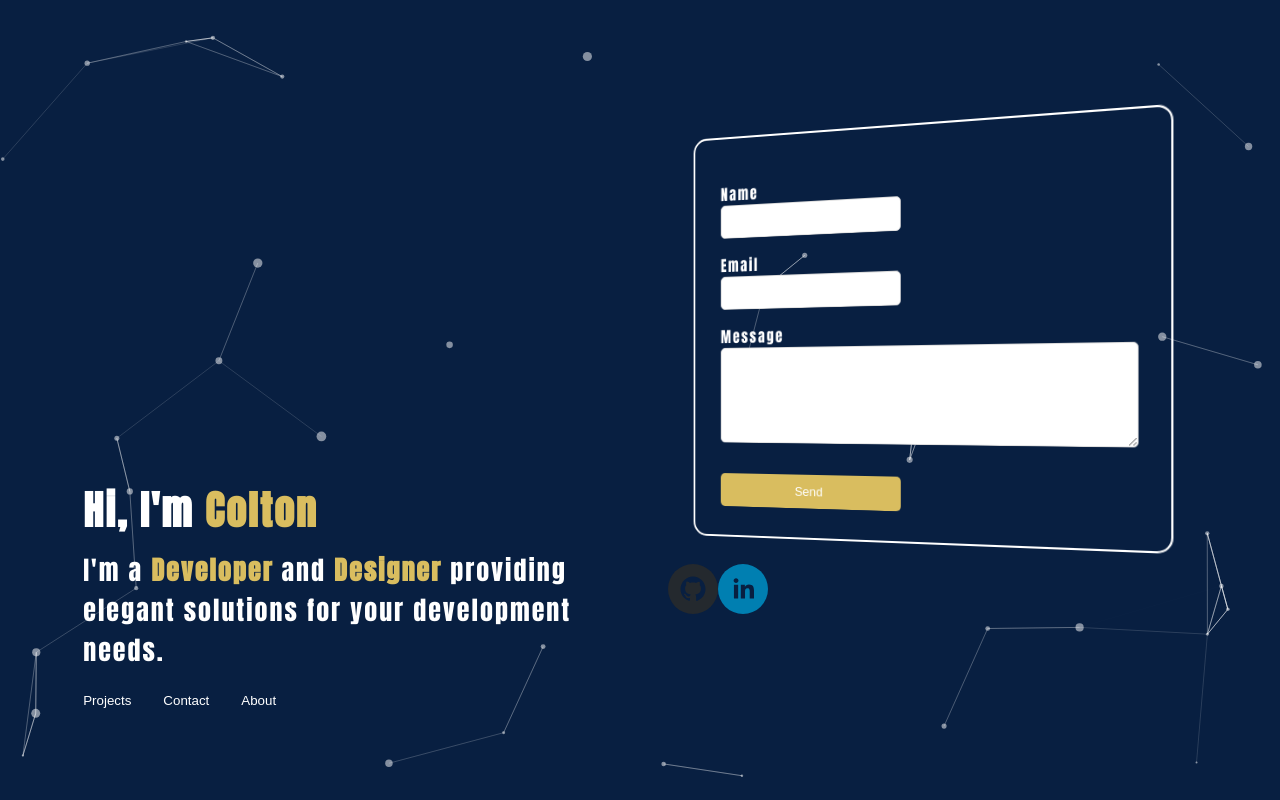
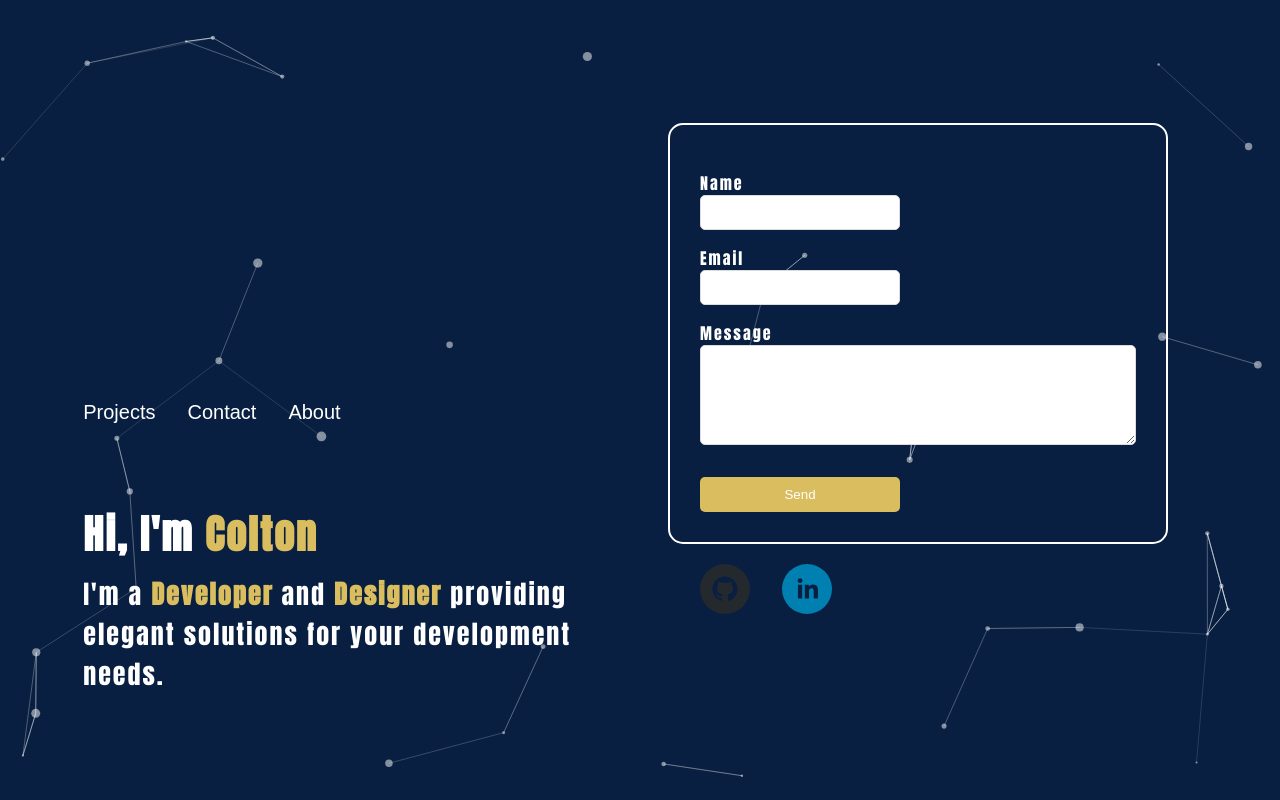
Before and after one commit to Cskiera142/Portfolio_3.0, a React (Create React App) app: page / in a window 1280 px wide. Both pictures are taken after a click on the button "Contact". Built offline with nearby package versions, Linux system fonts and the light colour scheme; a web font is replaced by a local one.

Commit message:
changes to nav layout

```diff
--- a/src/components/contact/Contact.css
+++ b/src/components/contact/Contact.css
@@ -27,16 +27,15 @@ form {
   transform-style: preserve-3d;
   transition: transform 0.8s ease-in-out;
   transform-origin: center center;
-  transform: rotateY(-15deg);
+
   padding: 30px;
   border-radius: 15px;
   border: 2px solid #fff;
 }
 
 form:hover {
-  transition: transform 0.5s ease-in-out;
-  transform: rotateY(0deg);
-  background-color: rgb(10, 31, 68);
+  background-color: rgb(0, 0, 0);
+  opacity: 85%;
 }
 
 textarea {
@@ -80,10 +79,6 @@ input[type="submit"] {
   border: none;
 }
 
-/* padding-left: 20px;
-padding-top: 20px;
-transition: transform 0.8s ease-in-out;
-overflow: hidden;
-width: 600px;
-height: 500px;
-border-radius: 15px; */
+#social-padding {
+  padding: 0 2rem;
+}
--- a/src/components/contact/Contact.jsx
+++ b/src/components/contact/Contact.jsx
@@ -14,13 +14,15 @@ function Contact() {
     emailjs
       .sendForm(
         "service_ryq01gl",
-        "template_lqle5xs",
+        "template_op7om78",
         form.current,
         "efTXj_P_32viyLwrb"
       )
       .then(
         (result) => {
           console.log(result.text);
+          //Clear form
+          form.current.reset();
         },
         (error) => {
           console.log(error.text);
@@ -48,7 +50,11 @@ function Contact() {
         <textarea name="message" />
         <input type="submit" value="Send" />
       </form>
-      <SocialIcon url="https://github.com/Cskiera142" target="_blank" />
+      <SocialIcon
+        style={{ margin: "0 2rem" }}
+        url="https://github.com/Cskiera142"
+        target="_blank"
+      />
       <SocialIcon
         url="https://www.linkedin.com/in/coltonskiera/"
         target="_blank"
--- a/src/components/nav/Navigation.css
+++ b/src/components/nav/Navigation.css
@@ -38,6 +38,7 @@
 ul {
   display: flex;
   list-style: none;
+  margin-bottom: 5rem;
 }
 
 li {
@@ -56,4 +57,5 @@ li {
   color: #fff;
   background-color: transparent;
   border: none;
+  font-size: 20px;
 }
--- a/src/components/nav/Navigation.jsx
+++ b/src/components/nav/Navigation.jsx
@@ -20,15 +20,6 @@ function Navigation({ setModule }) {
 
   return (
     <div id="nav-card" className={`initial ${loaded ? "loaded" : ""}`}>
-      <p></p>
-      <h1 id="name">
-        Hi, I'm <strong style={boldAndColorStyle}>Colton</strong>
-      </h1>
-      <p id="title">
-        I'm a <strong style={boldAndColorStyle}>Developer</strong> and{" "}
-        <strong style={boldAndColorStyle}>Designer</strong> providing elegant
-        solutions for your development needs.
-      </p>
       <ul id="nav-list">
         <li>
           <button className="button" onClick={() => setModule("projects")}>
@@ -46,6 +37,14 @@ function Navigation({ setModule }) {
           </button>
         </li>
       </ul>
+      <h1 id="name">
+        Hi, I'm <strong style={boldAndColorStyle}>Colton</strong>
+      </h1>
+      <p id="title">
+        I'm a <strong style={boldAndColorStyle}>Developer</strong> and{" "}
+        <strong style={boldAndColorStyle}>Designer</strong> providing elegant
+        solutions for your development needs.
+      </p>
     </div>
   );
 }
--- a/src/components/projects/Projects.css
+++ b/src/components/projects/Projects.css
@@ -43,6 +43,7 @@
 .img-tilt:hover {
   transition: transform 0.5s ease-in-out;
   transform: rotateY(0);
+  opacity: 85%;
 }
 
 .img-tilt p {
--- a/src/index.css
+++ b/src/index.css
@@ -10,9 +10,7 @@
 body {
   font-family: "Anton", sans-serif;
   color: #fff;
-  background: linear-gradient(-45deg, #1e1d1f, #0f1a2c, #1a0f5a);
-  animation: gradient 15s ease infinite;
-  z-index: -1;
+
   letter-spacing: 2px;
 }
 
@@ -32,6 +30,9 @@ body {
   position: relative;
   overflow: hidden;
   height: 100vh;
+  background: linear-gradient(-45deg, #1e1d1f, #0f1a2c, #1a0f5a);
+  animation: gradient 15s ease infinite;
+  z-index: 2;
 }
 
 #home-container {
@@ -53,7 +54,7 @@ body {
   align-items: center;
   flex: 1;
   left: 4%;
-  top: 60%;
+  top: 50%;
 }
 
 #right {
@@ -62,8 +63,3 @@ body {
   justify-content: end;
   margin-right: 2rem;
 }
-
-#project-div {
-  position: absolute;
-  top: -20%;
-}
```
